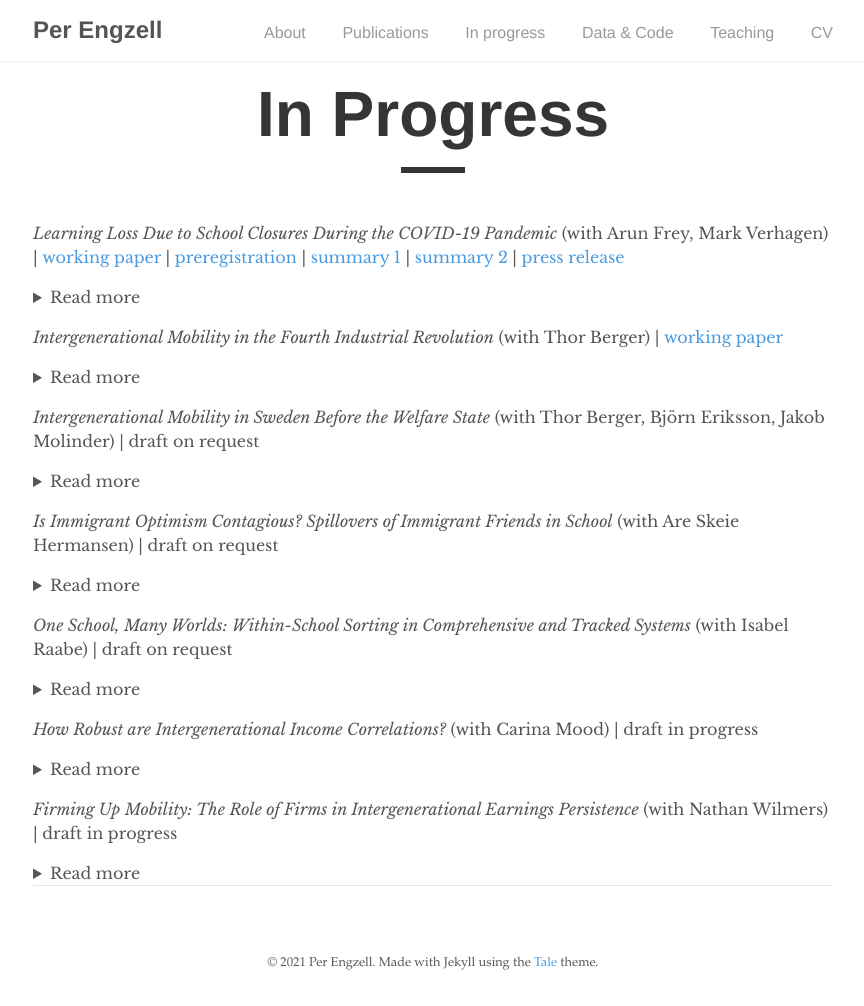
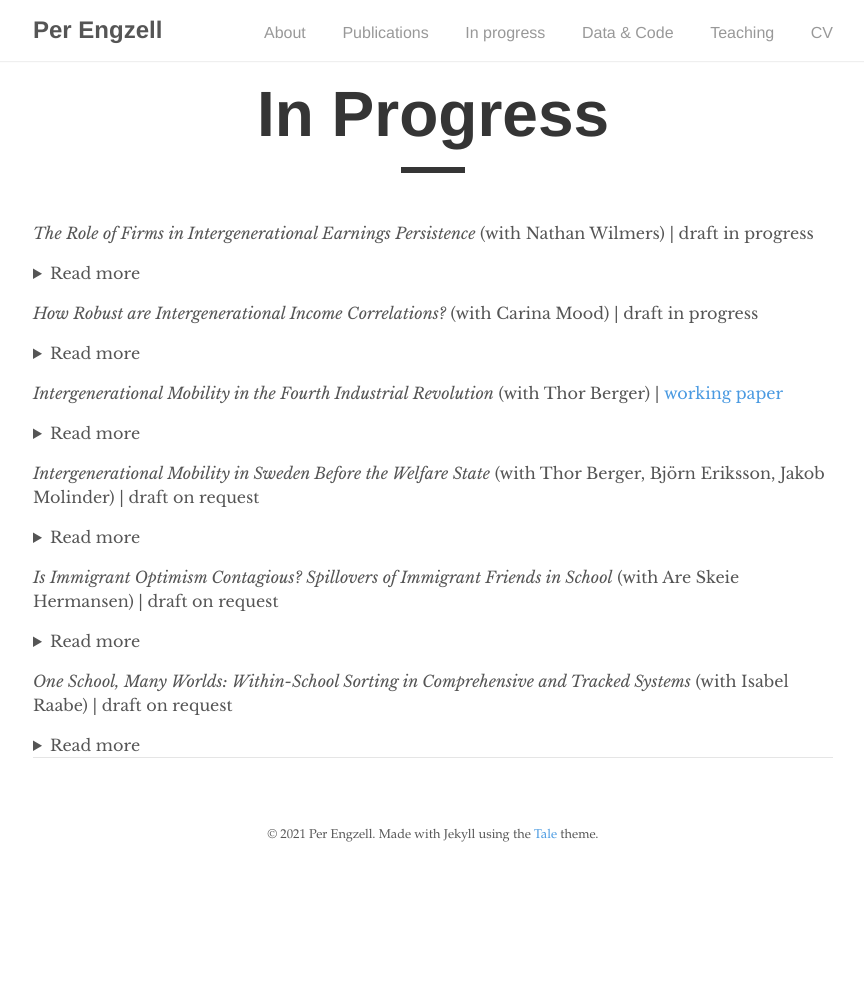
Before and after one commit to pengzell/pengzell.github.io, a Jekyll site: the page built from _pages/inprogress.md, in a window 1280 px wide. Shown: the whole page, without its empty margins (207-1071 px from the left). Built offline with Jekyll 4.4.1, drawn with Linux system fonts in a browser that asks for light colours; after the commit the page ends 900 px from its top, so only the background shows below that; some of the changed text lies outside the part shown.

Commit message:
Update inprogress.md

```diff
--- a/_pages/inprogress.md
+++ b/_pages/inprogress.md
@@ -5,11 +5,16 @@ author: "Per Engzell"
 permalink: /inprogress/
 ---
 
-*Learning Loss Due to School Closures During the COVID-19 Pandemic* (with Arun Frey, Mark Verhagen)
-| [working paper](https://osf.io/preprints/socarxiv/ve4z7/) | [preregistration](https://osf.io/xnh9c/) | [summary 1](https://voxeu.org/article/collateral-damage-children-s-education-during-lockdown) | [summary 2](https://population-europe.eu/policy-insights/how-do-school-closures-affect-student-learning-its-worse-you-think) | [press release](https://www.demographicscience.ox.ac.uk/post/children-learned-little-or-nothing-during-school-closures-despite-online-learning)
+*The Role of Firms in Intergenerational Earnings Persistence* (with Nathan Wilmers) | draft in progress
 <details>
 <summary>Read more</summary>
-Suspension of face-to-face instruction in schools during the COVID-19 pandemic has led to concerns about consequences for student learning. So far, data to study this question have been limited. In this paper, we evaluate the effect of school closures on primary school students in the Netherlands, where schools remained closed for 8 weeks. We examine nationally standardized test scores before and after lockdown, and compare progress during this period to the same period in previous years. Our results reveal a significant loss of learning progress of about 3 percentile points or 0.08 standard deviations. This loss is around 50% larger among students from low-educated homes, confirming worries about the uneven toll of the pandemic on children and families. Our results are on the same order of magnitude as best-case scenarios projected by the European Commission and the World Bank, and suggest losses many times larger in countries less prepared for remote learning.
+ Social scientists have long sought to understand how economic advantage is transmitted from parent to child. Most research on intergenerational persistence of earnings has focused on the transmission of individual traits like human capital. Yet earnings are a function not only of individual worker characteristics, but also of which workers successfully match with high-paying firms. We use Swedish administrative data to decompose the intergenerational earnings correlation into fixed effects attributable to firms and individual workers. Our analysis reveals that a large part of the intergenerational resemblance in earnings is explained by parents in high-earning firms passing on a similar labor market advantage to their children. Unlike the traditional earnings correlation, this firm-based earnings gap opens up at an early age and is largely constant throughout children's careers.
+</details>
+
+*How Robust are Intergenerational Income Correlations?* (with Carina Mood) | draft in progress
+<details>
+<summary>Read more</summary>
+Recent work highlights how "researcher degrees of freedom" – undisclosed flexibility in research design – can give rise to varying results. The study of income mobility is no exception, with decisions ranging over income concept, unit of observation, functional form, treatment of outliers, etc. Using Swedish data on the population of children born 1960–1976, we exhaust a model space of several hundred thousands specifications to answer three questions. What is the range of reasonable estimates? Which specification fits data best? How sensitive are estimated trends? Linear correlations fit better than rank correlations, while log-log correlations (and hence, elasticities) fit poorly and behave erratically over time. Even with more robust measures of association, different income definitions follow opposing trends: increasing persistence in family income and women's earnings, flat or decreasing in men's earnings.
 </details>
 
 *Intergenerational Mobility in the Fourth Industrial Revolution* (with Thor Berger)
@@ -38,15 +43,3 @@ Is academic achievement affected by the presence of immigrant peers? Previous wo
 <details>
 <summary>Read more</summary>
 Why do inequalities in learning persist, even in relatively egalitarian school systems? We examine within-school ability sorting with classroom data on friendship networks in 480 European secondary schools. We contrast comprehensive (England, Sweden) and tracked systems (Germany, Netherlands) and ask how they shape sorting at the level of a) schools, b) classrooms, and c) friendships. Between-school variance in test scores is lower in comprehensive systems. However, this is counterbalanced by greater sorting within schools: between classrooms and, especially, friendship networks. Still, comprehensive schools create more equal environments for two reasons. First, the difference in sorting between schools is larger than that in sorting within schools. Second, the latter is less related to social and ethnic background. These findings help explain both why comprehensive schools equalize outcomes, and how substantial inequality can nevertheless remain. </details>
-
-*How Robust are Intergenerational Income Correlations?* (with Carina Mood) | draft in progress
-<details>
-<summary>Read more</summary>
-Recent work highlights how "researcher degrees of freedom" – undisclosed flexibility in research design – can give rise to varying results. The study of income mobility is no exception, with decisions ranging over income concept, unit of observation, functional form, treatment of outliers, etc. Using Swedish data on the population of children born 1960–1976, we exhaust a model space of several hundred thousands specifications to answer three questions. What is the range of reasonable estimates? Which specification fits data best? How sensitive are estimated trends? Linear correlations fit better than rank correlations, while log-log correlations (and hence, elasticities) fit poorly and behave erratically over time. Even with more robust measures of association, different income definitions follow opposing trends: increasing persistence in family income and women's earnings, flat or decreasing in men's earnings.
-</details>
-
-*Firming Up Mobility: The Role of Firms in Intergenerational Earnings Persistence* (with Nathan Wilmers) | draft in progress
-<details>
-<summary>Read more</summary>
- Social scientists have long sought to understand how economic advantage is transmitted from parent to child. Most research on intergenerational persistence of earnings has focused on the transmission of individual traits like human capital. Yet earnings are a function not only of individual worker characteristics, but also of which workers successfully match with high-paying firms. We use Swedish administrative data to decompose the intergenerational earnings correlation into fixed effects attributable to firms and individual workers. Our analysis reveals that a large part of the intergenerational resemblance in earnings is explained by parents in high-earning firms passing on a similar labor market advantage to their children. Unlike the traditional earnings correlation, this firm-based earnings gap opens up at an early age and is largely constant throughout children's careers.
-</details>
```
